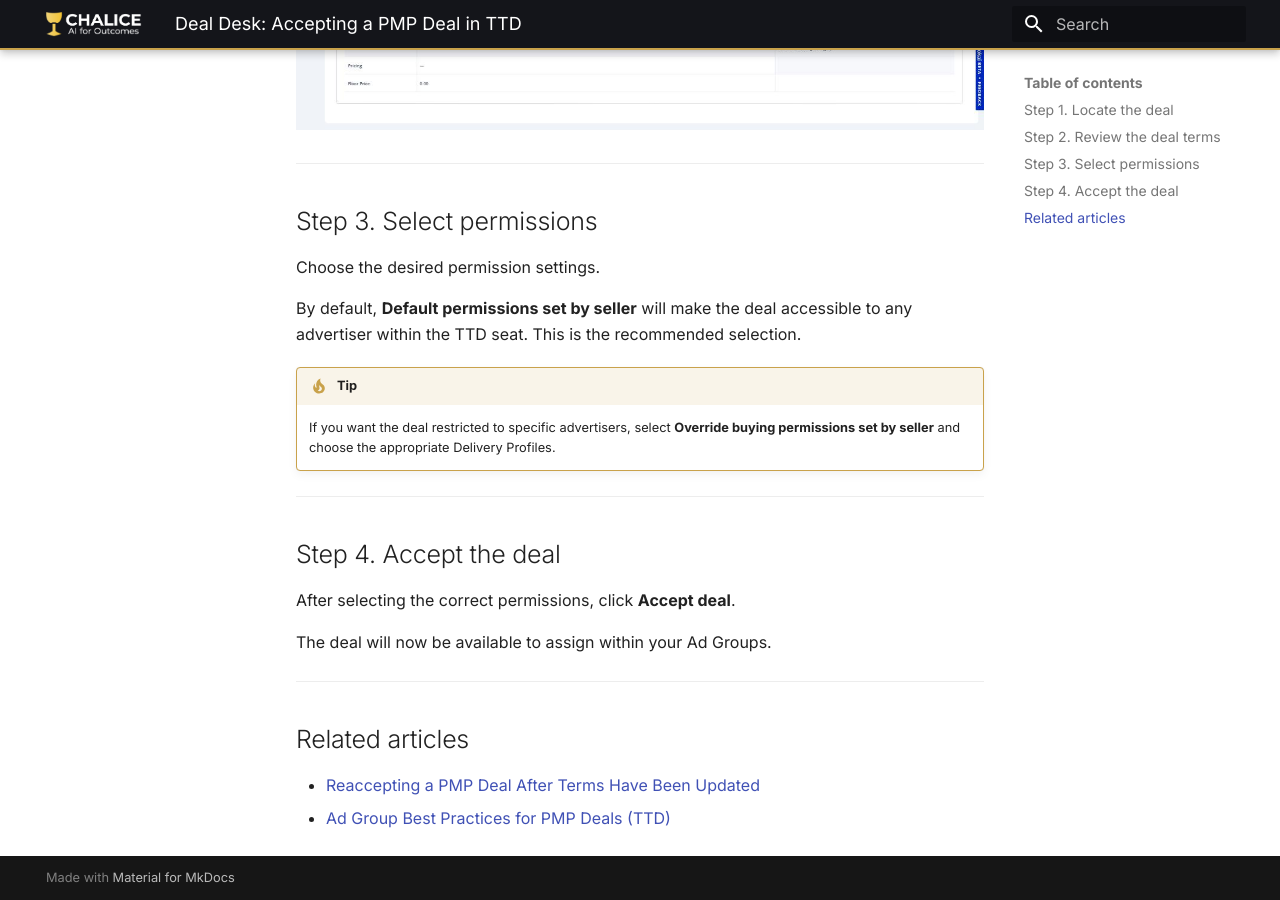
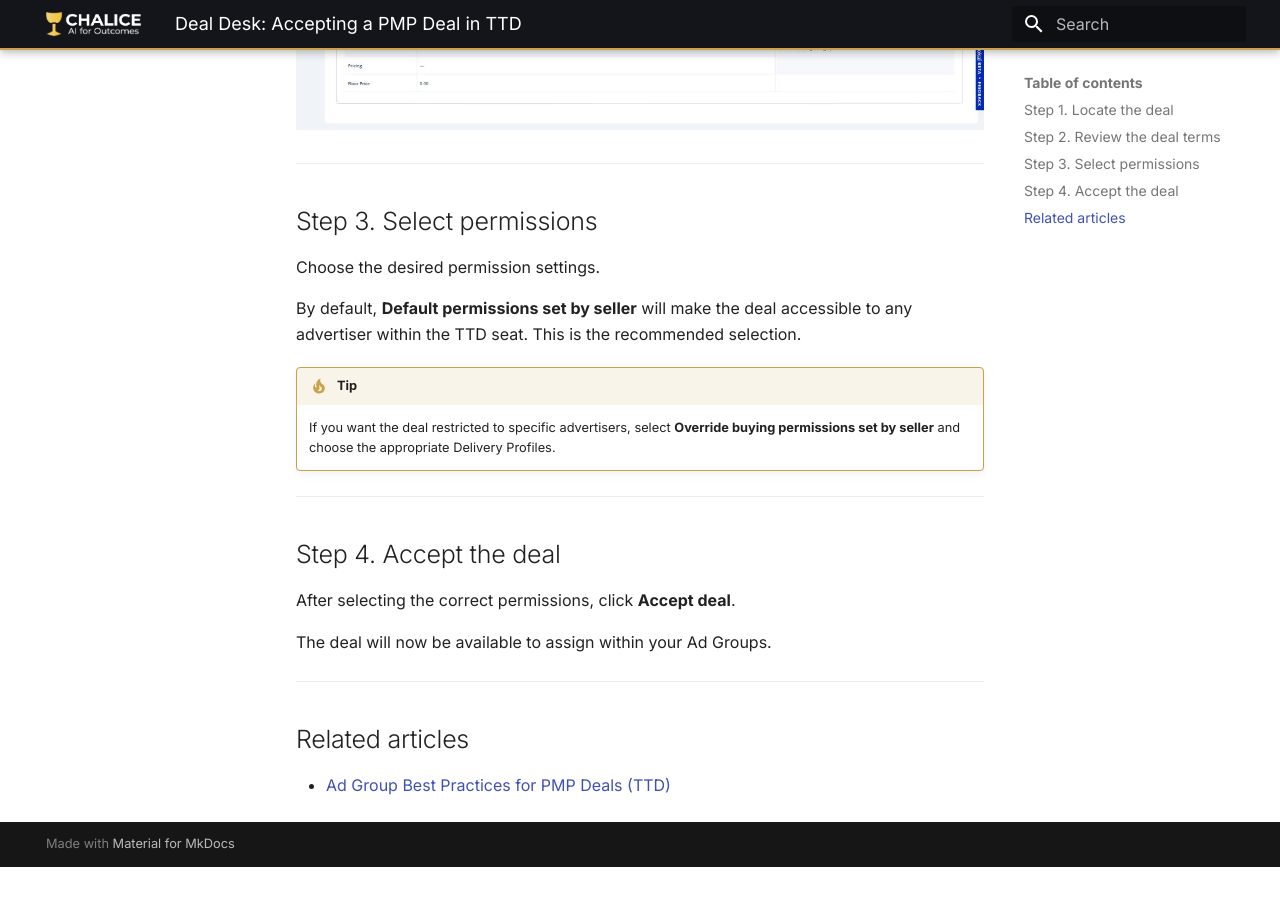
Before and after one commit to Rudy-chalice/chalice-help, an MkDocs documentation site: the page built from docs/the-trade-desk/accepting-a-pmp-deal.md, in a window 1280 px wide and 900 px high, scrolled down 1179 px. Built offline with MkDocs 1.6.1 and Material for MkDocs 9.7.7, drawn with Linux system fonts in a browser that asks for light colours; after the commit the page ends 2046 px from its top, so only the background shows below that.

Commit message:
Update accepting-a-pmp-deal.md

```diff
--- a/docs/the-trade-desk/accepting-a-pmp-deal.md
+++ b/docs/the-trade-desk/accepting-a-pmp-deal.md
@@ -41,5 +41,4 @@ The deal will now be available to assign within your Ad Groups.
 
 ## Related articles
 
-- [Reaccepting a PMP Deal After Terms Have Been Updated](reaccepting-a-pmp-deal.md)
 - [Ad Group Best Practices for PMP Deals (TTD)](ad-group-best-practices-pmp.md)
```
